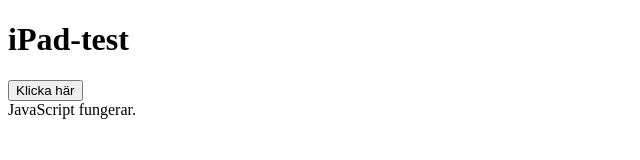
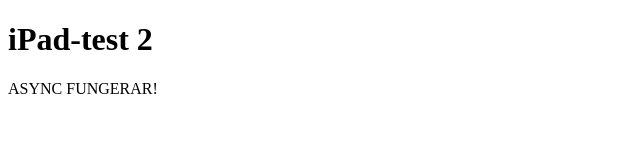
Before and after one commit to Jeffaklumpen/groovy, a plain HTML site: page test.html in a window 1280 px wide. Shown: the whole page, without its empty margins (0-640 px from the left). Drawn offline with Linux system fonts and the light colour scheme.

Commit message:
Update test.html

```diff
--- a/test.html
+++ b/test.html
@@ -2,24 +2,23 @@
 <html>
 <head>
 <meta charset="UTF-8">
-<title>iPad test</title>
+<title>iPad test 2</title>
 </head>
 <body>
 
-<h1>iPad-test</h1>
-
-<button id="testButton" type="button">Klicka här</button>
+<h1>iPad-test 2</h1>
 
 <div id="result"></div>
 
 <script>
 var result=document.getElementById('result');
 
-result.innerHTML='JavaScript fungerar.';
-
-document.getElementById('testButton').onclick=function(){
-  result.innerHTML='KNAPPEN FUNGERAR!';
-};
+try{
+  eval('(async function(){return 1;})');
+  result.innerHTML='ASYNC FUNGERAR!';
+}catch(error){
+  result.innerHTML='ASYNC FUNGERAR INTE: '+error;
+}
 </script>
 
 </body>
```
